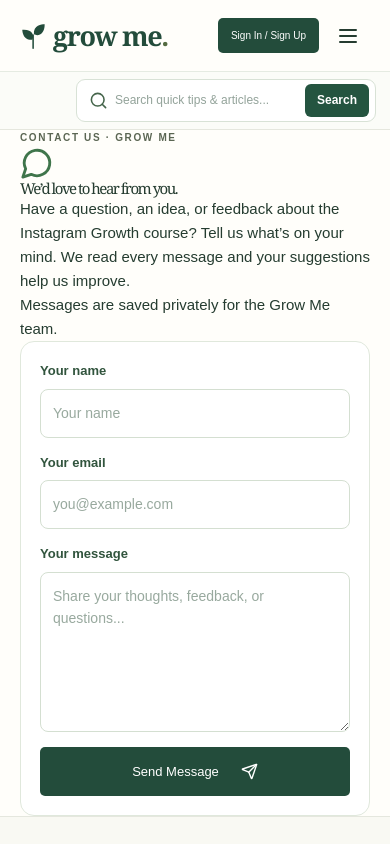
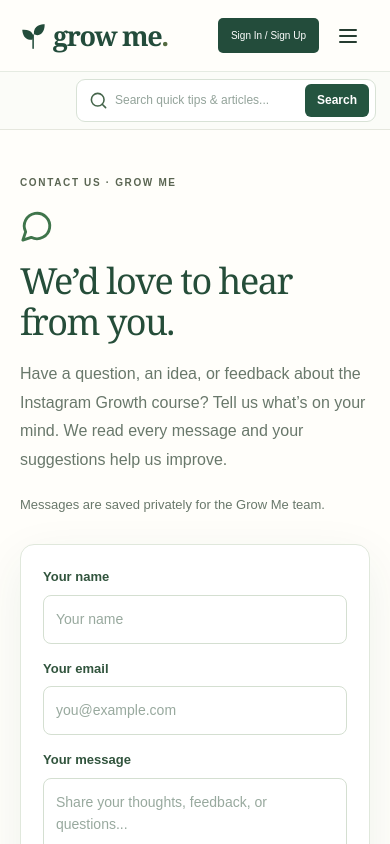
Before and after one commit to AdrijaHimavat/english-website, a Next.js app: page /contact in a window 390 px wide. Shown: the top 844 px of the page. Built offline with nearby package versions, Linux system fonts and the light colour scheme; no server answers.

Commit message:
Style Contact Us page and correct cropped mobile player offset

```diff
--- a/app/globals.css
+++ b/app/globals.css
@@ -3045,3 +3045,8 @@ input:focus-visible {
 .gm-feedback{display:grid;grid-template-columns:1fr 1fr;gap:52px;align-items:center;padding:55px 48px;margin:35px 0 65px;border-radius:18px;background:#edf3e9;border:1px solid #dde6d9}.gm-feedback-copy{display:grid;justify-items:start;gap:12px}.gm-feedback-copy h2{font:normal clamp(29px,3.5vw,46px)/1.18 Georgia,serif;margin:0;color:#244b36}.gm-feedback-copy p{color:#607263;line-height:1.8;margin:0}.gm-feedback-private{font-size:12px}.gm-feedback-form{background:#fff;border:1px solid #e0e8dc;padding:26px;border-radius:14px;display:grid;gap:15px}.gm-feedback-form label{display:grid;gap:7px;font-size:13px;font-weight:700;color:#31543d}.gm-feedback-form input,.gm-feedback-form textarea{width:100%;border:1px solid #d4dfd1;border-radius:8px;padding:12px;font-size:14px;font-weight:400;resize:vertical;outline-color:#4c7654}.gm-feedback-form button{justify-content:center}.gm-feedback-honeypot{position:absolute!important;left:-9999px!important;width:1px!important;height:1px!important;opacity:0}.gm-feedback-status{color:#2b6939;font-size:13px}.gm-feedback-error{color:#9b3434;font-size:13px}@media(max-width:760px){.gm-feedback{grid-template-columns:1fr;padding:26px 20px;gap:24px;margin:20px 0 42px}.gm-feedback-form{padding:19px}}
 
 .gm-feedback-float{position:fixed;left:20px;bottom:22px;z-index:85}.gm-feedback-trigger{display:inline-flex;align-items:center;gap:9px;background:#244f3b;color:white;border:0;border-radius:999px;padding:13px 19px;font-size:13px;font-weight:800;box-shadow:0 10px 24px #193b262b;cursor:pointer}.gm-feedback-panel{position:absolute;left:0;bottom:61px;width:min(360px,calc(100vw - 34px));max-height:min(680px,calc(100vh - 100px));overflow:auto;background:#f8faf5;border:1px solid #dce7d8;border-radius:15px;padding:18px;box-shadow:0 18px 44px #233e3440}.gm-feedback-panel h2{font:normal 25px/1.2 Georgia,serif;margin:0 0 7px;color:#244b36}.gm-feedback-panel>p{font-size:12px;color:#647668;line-height:1.6}.gm-feedback-panel .gm-feedback-form{padding:14px;margin-top:14px;gap:11px}.gm-feedback-panel .gm-feedback-form input,.gm-feedback-panel .gm-feedback-form textarea{padding:10px}.gm-feedback-note{font-size:10px!important;margin-top:12px}@media(max-width:600px){.gm-feedback-float{left:12px;bottom:12px}.gm-feedback-trigger{padding:11px 15px}}
+
+/* Dedicated contact page */
+.gm-contact-page{padding-top:70px;padding-bottom:105px}.gm-contact-layout{display:grid;grid-template-columns:1fr 1fr;align-items:center;gap:clamp(30px,6vw,95px);max-width:1120px;margin:auto}.gm-contact-copy{display:grid;justify-items:start;gap:18px}.gm-contact-copy h1{font:normal clamp(36px,5vw,65px)/1.12 Georgia,serif;max-width:560px;margin:0;color:#254d39}.gm-contact-copy p{margin:0;line-height:1.8;color:#69786b;font-size:16px}.gm-contact-copy .gm-contact-note{font-size:13px}.gm-contact-form{padding:32px;box-shadow:0 15px 50px #234c3b12}.gm-contact-form button{justify-content:center}@media(max-width:760px){.gm-contact-page{padding-top:45px;padding-bottom:70px}.gm-contact-layout{grid-template-columns:1fr;gap:28px}.gm-contact-form{padding:22px}}
+/* Reset Drive embed zoom on mobile: previous offset clipped top controls and picture. */
+.gm-intro-video-player iframe{top:0!important;left:0!important;width:100%!important;height:100%!important;transform:none!important}
```
